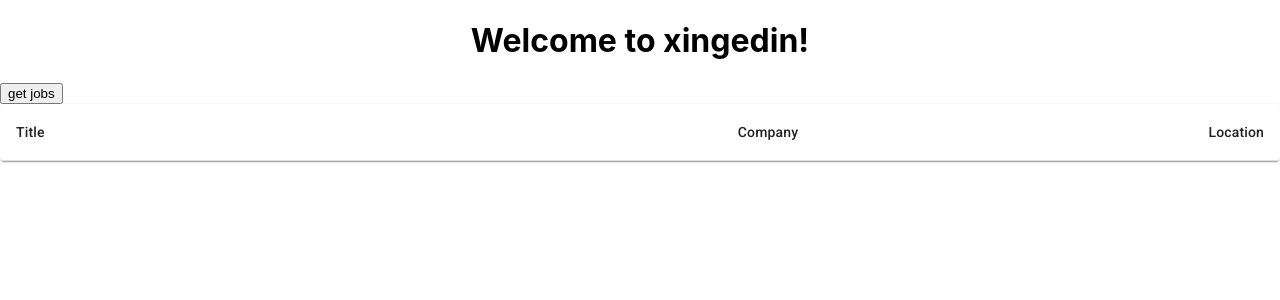
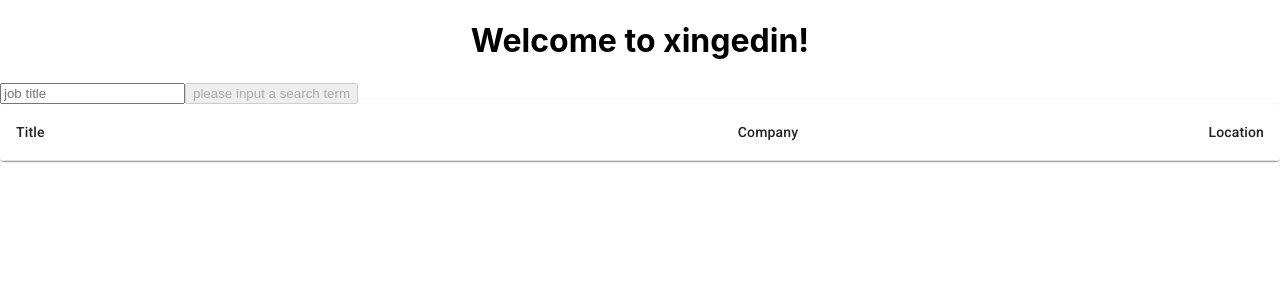
Before and after one commit to mpnsk/xingedin, a React (Create React App) app in the folder react-fronted/: page / in a window 1280 px wide. Shown: the top 300 px of the page. Built offline with nearby package versions, Linux system fonts and the light colour scheme.

Commit message:
add query field, disable button when field empty
regards #5

```diff
--- a/react-fronted/src/App.tsx
+++ b/react-fronted/src/App.tsx
@@ -8,8 +8,9 @@ const url = 'http://localhost:8080/jobs';
 // const url = 'https://api-cc4q3pa43a-ew.a.run.app/jobs';
 
 export const App = () => {
-    const [loading, setLoading] = useState<boolean>(false);
-    const [jobs, setJobs] = useState<Job[]>([]);
+    const [query, setQuery] = useState<string>("")
+    const [loading, setLoading] = useState<boolean>(false)
+    const [jobs, setJobs] = useState<Job[]>([])
 
     async function getJobs() {
         setLoading(true)
@@ -45,13 +46,28 @@ export const App = () => {
         setLoading(false)
     }
 
+    function buttonText(): string {
+        if (query.length == 0)
+            return "please input a search term"
+        else {
+            if (jobs.length == 0)
+                return "get jobs"
+            else
+                return "clear all and search again"
+        }
+    }
+
     return (
         <>
             <div style={{textAlign: 'center'}}>
                 <h1>Welcome to xingedin!</h1>
             </div>
 
-            <button onClick={getJobs}>{jobs.length == 0 ? "get jobs" : "clear all and get again"}</button>
+            <input type="text" name="query" value={query} placeholder="job title"
+                   onChange={event => setQuery(event.target.value)}/>
+            <button disabled={query.length == 0} onClick={getJobs}>
+                {buttonText()}
+            </button>
             {loading ? <LoadingSpinner/> : ""}
             <TableContainer component={Paper}>
                 <Table sx={{minWidth: 650}} aria-label="simple table">
```
